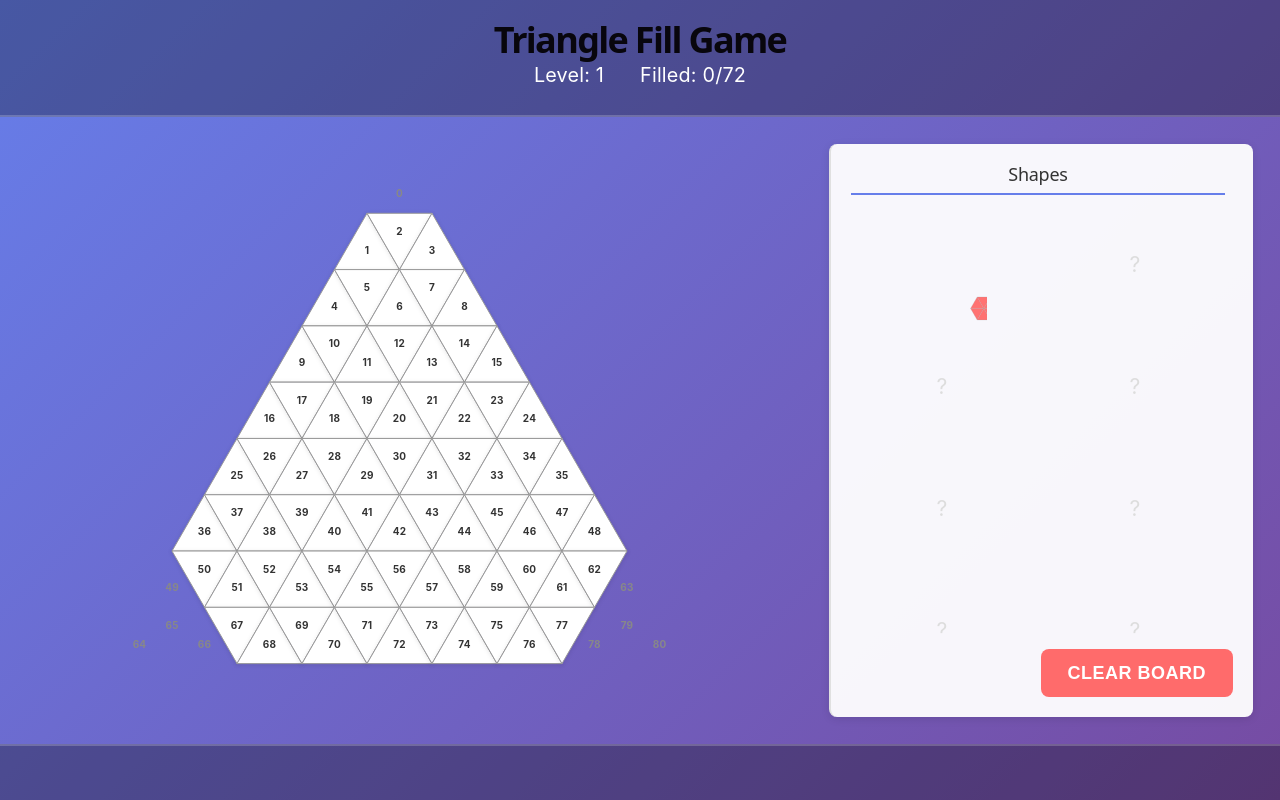
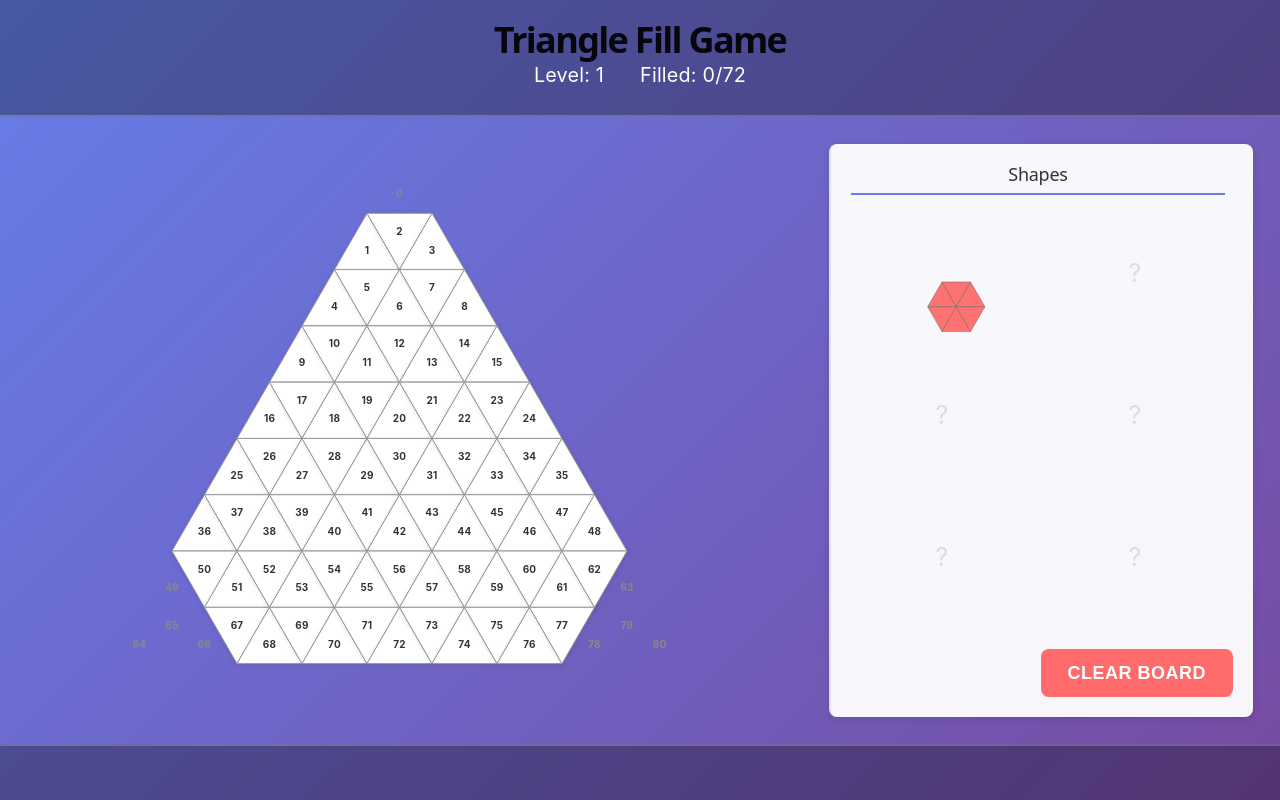
Before and after one commit to Fbigame/smart5k, a React (Vite) app: page / in a window 1280 px wide. Built offline with nearby package versions, Linux system fonts and the light colour scheme.

Commit message:
fix: 修复右侧形状预览坐标计算，正确处理offsetX变化

```diff
--- a/src/components/TriangleBoard.tsx
+++ b/src/components/TriangleBoard.tsx
@@ -263,6 +263,29 @@ if (!targetCell || DISABLED_CELLS.has(targetCell.id)) {
     }
   };
 
+  // 为预览计算三角形坐标的函数 - 基于相对位置
+  const getPreviewTriangleCoords = (cell: TriangleCell, baseCell: TriangleCell, size: number = 50, centerX: number = 100, centerY: number = 125): string => {
+    const h = (size * Math.sqrt(3)) / 2;
+
+    // 计算相对于基准三角形的偏移
+    const rowDiff = cell.row - baseCell.row;
+    const colDiff = cell.col - baseCell.col;
+
+    // 计算offsetX的变化：当row变化时，offsetX会改变
+    const offsetXBase = (10 - baseCell.row - 1) * (size / 2);
+    const offsetXCell = (10 - cell.row - 1) * (size / 2);
+    const offsetXDiff = offsetXCell - offsetXBase;
+
+    const rowY = rowDiff * h + centerY;
+    const colX = colDiff * (size / 2) + offsetXDiff + centerX;
+
+    if (cell.direction === 'UP') {
+      return `${colX},${rowY} ${colX - size / 2},${rowY + h} ${colX + size / 2},${rowY + h}`;
+    } else {
+      return `${colX - size / 2},${rowY} ${colX + size / 2},${rowY} ${colX},${rowY + h}`;
+    }
+  };
+
   const triangleSize = 65; // 三角形的边长
   const h = (triangleSize * Math.sqrt(3)) / 2;
   const svgHeight = 9 * h + 40;
@@ -440,8 +463,8 @@ if (!targetCell || DISABLED_CELLS.has(targetCell.id)) {
               return (
                 <svg
                   key={idx + 1}
-                  width="90"
-                  height="110"
+                  width="110"
+                  height="130"
                   viewBox="0 0 200 250"
                   preserveAspectRatio="xMidYMid meet"
                   onClick={() => handleShapeSelect(idx + 1)}
@@ -453,21 +476,27 @@ if (!targetCell || DISABLED_CELLS.has(targetCell.id)) {
                 >
                   {shape ? (
                     <>
-                      {board
-                        .filter(cell => shape.triangles.includes(parseInt(cell.id.replace('cell-', ''))))
+                      {(() => {
+                        const shapeTriangleIds = shape.triangles;
+                        const baseCell = board.find(c => c.id === `cell-${shapeTriangleIds[0]}`);
+                        if (!baseCell) return null;
+
+                        return board
+                          .filter(cell => shapeTriangleIds.includes(parseInt(cell.id.replace('cell-', ''))))
                           .map(cell => {
                             const color = SHAPE_COLORS[idx];
                             return (
                               <polygon
                                 key={cell.id}
-                              points={getTriangleCoords(cell, 30)}
+                                points={getPreviewTriangleCoords(cell, baseCell, 55, 100, 125)}
                                 fill={color}
-                              stroke={isSelected ? SHAPE_COLORS[idx] : '#999'}
-                              strokeWidth={isSelected ? "1.5" : "0.5"}
+                                stroke={isSelected ? SHAPE_COLORS[idx] : '#666'}
+                                strokeWidth={isSelected ? "2" : "1"}
                                 opacity="0.95"
                               />
                             );
-                        })}
+                          });
+                      })()}
                     </>
                   ) : (
                     <text x="100" y="125" textAnchor="middle" fontSize="48" fill="#ddd">
```
Lines whose indentation alone changed are shown as unchanged.
